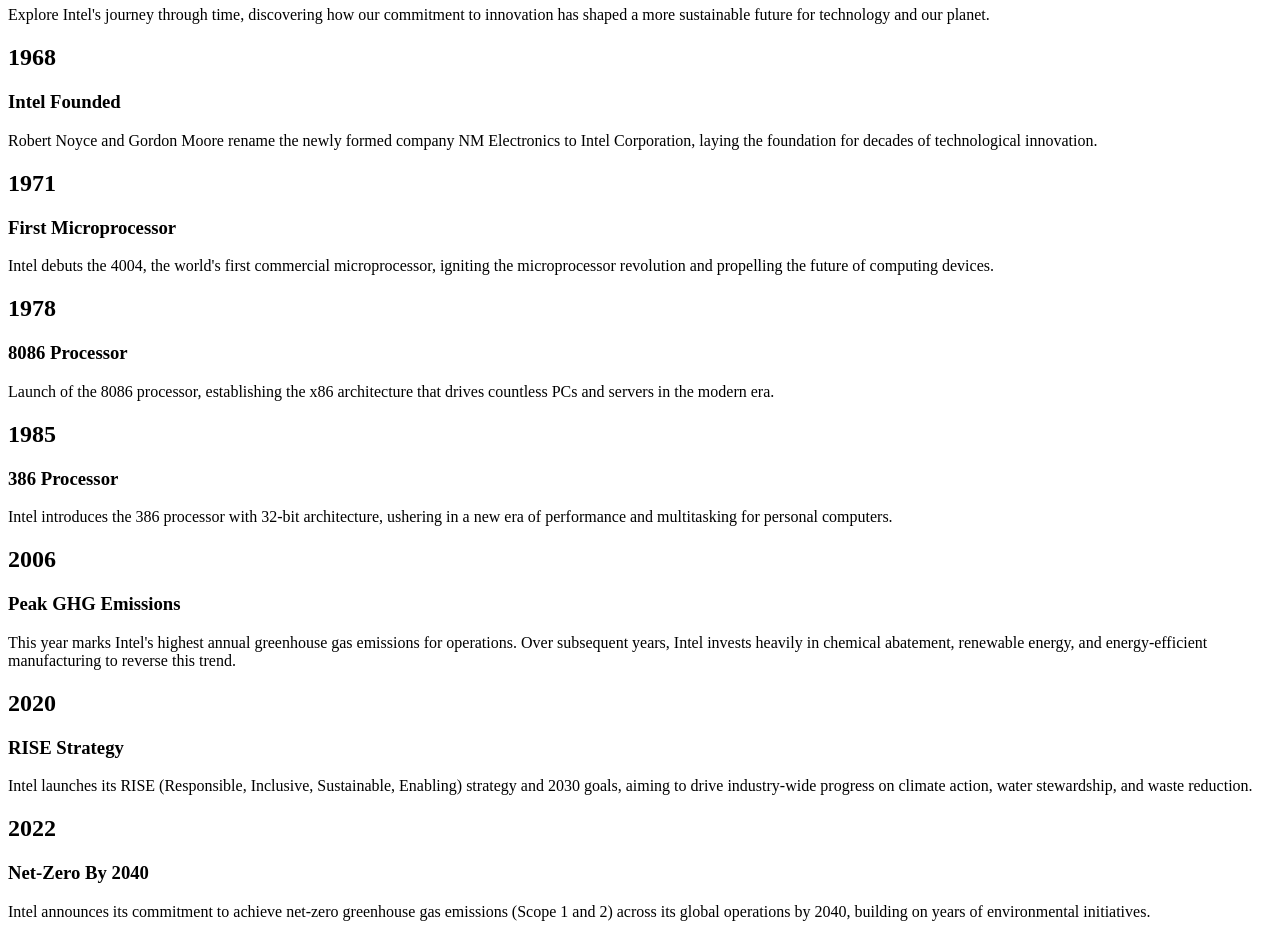
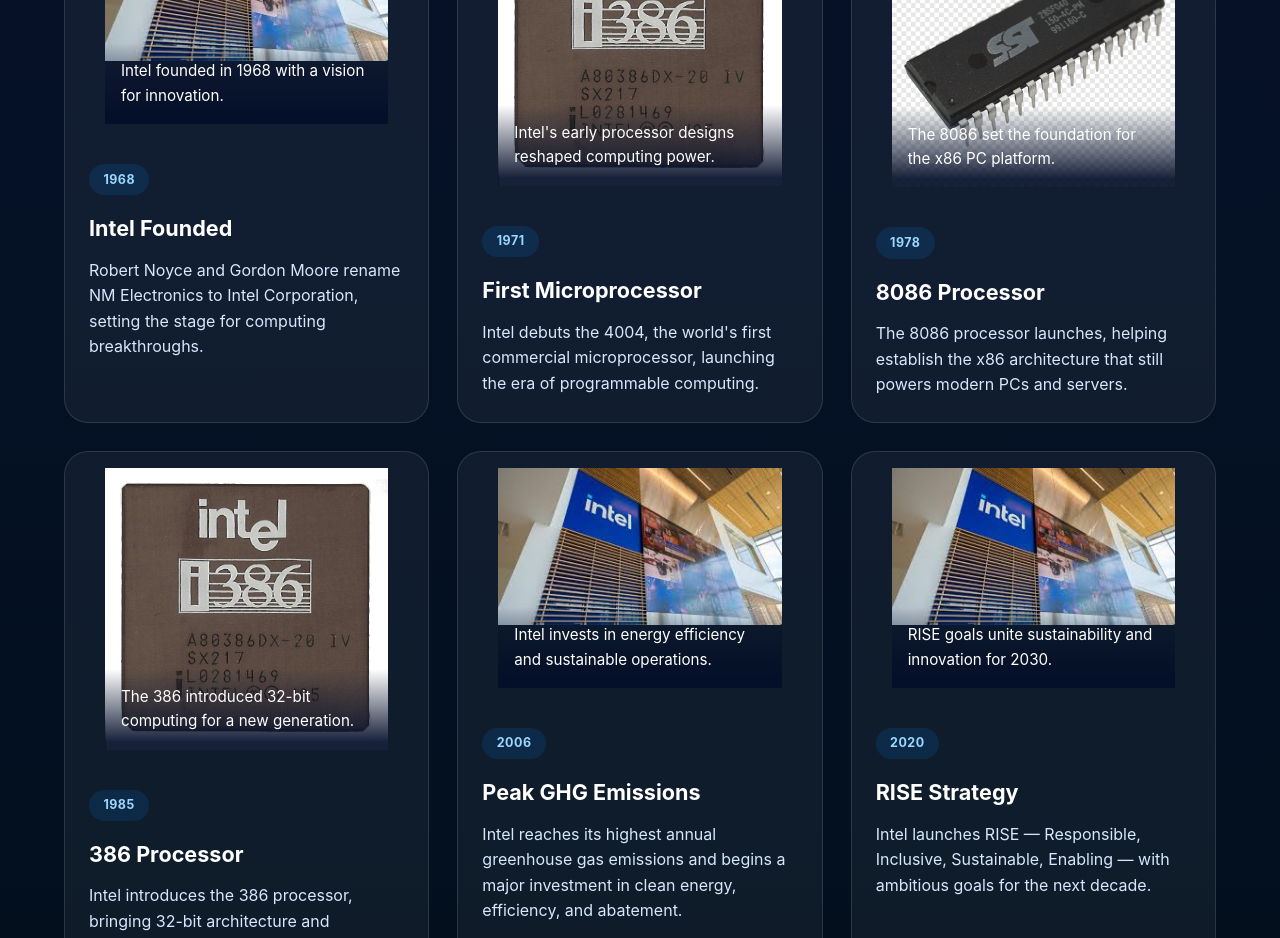
Before and after one commit to Benji20033/Intel, a plain HTML site: page index.html in a window 1280 px wide. Shown: the part 584-1522 px from the top of the page. Drawn offline with Linux system fonts and the light colour scheme.

Commit message:
changes layout and addes styles

```diff
--- a/index.html
+++ b/index.html
@@ -7,137 +7,169 @@
   <link rel="stylesheet" href="style.css" />
 </head>
 <body>
-
-  <!-- Header / Hero Section -->
-  <header>
+  <header class="hero">
+    <div class="hero-content">
+      <img class="logo" src="img/intel-header-logo.svg" alt="Intel Logo" />
       <div>
-      <!-- Ask Copilot to teach you about `.svg`. 🙂 You'll need to resize the logo with CSS. -->
-      <img src="img/intel-header-logo.svg" alt="Intel Logo" />
-      <!-- Main Heading -->
-      <h1>
-        Sustainability Through the Ages
-      </h1>
-
-      <!-- Subheading / Description -->
+        <h1>Sustainability Through the Ages</h1>
         <p>
-        Explore Intel's journey through time, discovering how our commitment
-        to innovation has shaped a more sustainable future for technology
-        and our planet.
+          Explore Intel's journey through time and discover how innovation,
+          responsibility, and sustainable design have shaped the future of
+          technology.
         </p>
+      </div>
     </div>
   </header>
 
-  <!-- Timeline Cards Section -->
-  <section>
+  <main class="timeline-page">
+    <section class="timeline-intro">
+      <h2>Intel Timeline</h2>
+      <p>
+        Each card highlights a milestone in Intel's history. Hover over a photo
+        to reveal a richer visual detail and learn more about Intel's progress.
+      </p>
+    </section>
 
-    <!-- Card 1: 1968 -->
-    <div>
-      <h2>1968</h2>
+    <section class="timeline-grid">
+      <article class="timeline-card">
+        <figure class="card-image">
+          <img src="img/company.jpg" alt="Intel founders and early headquarters" />
+          <figcaption>Intel founded in 1968 with a vision for innovation.</figcaption>
+        </figure>
+        <div class="card-copy">
+          <span class="card-year">1968</span>
           <h3>Intel Founded</h3>
-      <!-- Add image -->
           <p>
-        Robert Noyce and Gordon Moore rename the newly formed company
-        NM Electronics to Intel Corporation, laying the foundation for
-        decades of technological innovation.
+            Robert Noyce and Gordon Moore rename NM Electronics to Intel
+            Corporation, setting the stage for computing breakthroughs.
           </p>
         </div>
+      </article>
 
-    <!-- Card 2: 1971 -->
-    <div>
-      <h2>1971</h2>
+      <article class="timeline-card">
+        <figure class="card-image">
+          <img src="img/386.png" alt="Early Intel microprocessor architecture" />
+          <figcaption>Intel's early processor designs reshaped computing power.</figcaption>
+        </figure>
+        <div class="card-copy">
+          <span class="card-year">1971</span>
           <h3>First Microprocessor</h3>
-      <!-- Add image -->
           <p>
             Intel debuts the 4004, the world's first commercial microprocessor,
-        igniting the microprocessor revolution and propelling the future
-        of computing devices.
+            launching the era of programmable computing.
           </p>
         </div>
+      </article>
 
-    <!-- Card 3: 1978 -->
-    <div>
-      <h2>1978</h2>
+      <article class="timeline-card">
+        <figure class="card-image">
+          <img src="img/8086%20prosessor.png" alt="Intel 8086 processor packaging" />
+          <figcaption>The 8086 set the foundation for the x86 PC platform.</figcaption>
+        </figure>
+        <div class="card-copy">
+          <span class="card-year">1978</span>
           <h3>8086 Processor</h3>
-      <!-- Add image -->
           <p>
-        Launch of the 8086 processor, establishing the x86 architecture
-        that drives countless PCs and servers in the modern era.
+            The 8086 processor launches, helping establish the x86 architecture
+            that still powers modern PCs and servers.
           </p>
         </div>
+      </article>
 
-    <!-- Card 4: 1985 -->
-    <div>
-      <h2>1985</h2>
+      <article class="timeline-card">
+        <figure class="card-image">
+          <img src="img/386.png" alt="Intel 386 microprocessor illustration" />
+          <figcaption>The 386 introduced 32-bit computing for a new generation.</figcaption>
+        </figure>
+        <div class="card-copy">
+          <span class="card-year">1985</span>
           <h3>386 Processor</h3>
-      <!-- Add image -->
           <p>
-        Intel introduces the 386 processor with 32-bit architecture,
-        ushering in a new era of performance and multitasking for
-        personal computers.
+            Intel introduces the 386 processor, bringing 32-bit architecture and
+            advanced multitasking to a broader marketplace.
           </p>
         </div>
+      </article>
 
-    <!-- Card 5: 2006 -->
-    <div>
-      <h2>2006</h2>
+      <article class="timeline-card">
+        <figure class="card-image">
+          <img src="img/company.jpg" alt="Intel sustainability facility" />
+          <figcaption>Intel invests in energy efficiency and sustainable operations.</figcaption>
+        </figure>
+        <div class="card-copy">
+          <span class="card-year">2006</span>
           <h3>Peak GHG Emissions</h3>
-      <!-- Add image -->
           <p>
-        This year marks Intel's highest annual greenhouse gas emissions
-        for operations. Over subsequent years, Intel invests heavily in
-        chemical abatement, renewable energy, and energy-efficient
-        manufacturing to reverse this trend.
+            Intel reaches its highest annual greenhouse gas emissions and begins
+            a major investment in clean energy, efficiency, and abatement.
           </p>
         </div>
+      </article>
 
-    <!-- Card 6: 2020 -->
-    <div>
-      <h2>2020</h2>
+      <article class="timeline-card">
+        <figure class="card-image">
+          <img src="img/company.jpg" alt="Intel RISE sustainability strategy" />
+          <figcaption>RISE goals unite sustainability and innovation for 2030.</figcaption>
+        </figure>
+        <div class="card-copy">
+          <span class="card-year">2020</span>
           <h3>RISE Strategy</h3>
-      <!-- Add image -->
           <p>
-        Intel launches its RISE (Responsible, Inclusive, Sustainable,
-        Enabling) strategy and 2030 goals, aiming to drive industry-wide
-        progress on climate action, water stewardship, and waste reduction.
+            Intel launches RISE — Responsible, Inclusive, Sustainable, Enabling —
+            with ambitious goals for the next decade.
           </p>
         </div>
+      </article>
 
-    <!-- Card 7: 2022 -->
-    <div>
-      <h2>2022</h2>
+      <article class="timeline-card">
+        <figure class="card-image">
+          <img src="img/company.jpg" alt="Intel commitment to net zero emissions" />
+          <figcaption>Intel commits to net-zero emissions across operations by 2040.</figcaption>
+        </figure>
+        <div class="card-copy">
+          <span class="card-year">2022</span>
           <h3>Net-Zero By 2040</h3>
-      <!-- Add image -->
           <p>
-        Intel announces its commitment to achieve net-zero greenhouse
-        gas emissions (Scope 1 and 2) across its global operations
-        by 2040, building on years of environmental initiatives.
+            Intel announces a global commitment to reach net-zero Scope 1 and 2
+            greenhouse gas emissions by 2040.
           </p>
         </div>
+      </article>
 
-    <!-- Card 8: 2023 -->
-    <div>
-      <h2>2023</h2>
+      <article class="timeline-card">
+        <figure class="card-image">
+          <img src="img/company.jpg" alt="Renewable energy powering Intel facilities" />
+          <figcaption>Intel moves nearly entirely to renewable electricity worldwide.</figcaption>
+        </figure>
+        <div class="card-copy">
+          <span class="card-year">2023</span>
           <h3>Renewable Electricity</h3>
-      <!-- Add image -->
           <p>
-        The company achieves 99% renewable electricity usage worldwide,
-        helping to drastically lower carbon emissions and driving progress
-        toward Intel's long-term sustainability goals.
+            Intel reaches 99% renewable electricity usage across its global
+            facilities, a major sustainability milestone.
           </p>
         </div>
+      </article>
 
-    <!-- Card 9: 2024 -->
-    <div>
-      <h2>2024</h2>
+      <article class="timeline-card">
+        <figure class="card-image">
+          <img src="img/company.jpg" alt="Sustainability summit with Intel leaders" />
+          <figcaption>Industry leaders collaborate at Intel's Sustainability Summit.</figcaption>
+        </figure>
+        <div class="card-copy">
+          <span class="card-year">2024</span>
           <h3>Sustainability Summit</h3>
-      <!-- Add image -->
           <p>
-        Intel hosts its first Sustainability Summit, uniting suppliers,
-        government officials, and industry leaders to collaborate on
-        next-generation sustainable semiconductor manufacturing.
+            Intel hosts a global Sustainability Summit, bringing together leaders
+            to accelerate sustainable semiconductor manufacturing.
           </p>
         </div>
+      </article>
     </section>
-  <p>Scroll to view timeline | Hover over cards to learn more!</p>
+  </main>
+
+  <footer class="page-note">
+    <p>Designed with Intel brand colors: blue, white, and black.</p>
+  </footer>
 </body>
 </html>
--- a/style.css
+++ b/style.css
@@ -1 +1,193 @@
-/* Add your CSS here */
+/* Intel-themed timeline styles */
+:root {
+  color-scheme: dark;
+  font-family: Inter, system-ui, -apple-system, BlinkMacSystemFont, "Segoe UI", sans-serif;
+  color: #f4f7fb;
+  background-color: #08122e;
+  line-height: 1.6;
+}
+
+* {
+  box-sizing: border-box;
+}
+
+body {
+  margin: 0;
+  min-height: 100vh;
+  background: linear-gradient(180deg, #08122e 0%, #03101f 65%, #000000 100%);
+}
+
+img {
+  max-width: 100%;
+  display: block;
+}
+
+.hero {
+  padding: 3rem 1.5rem;
+  background: linear-gradient(135deg, rgba(0, 113, 197, 0.95), rgba(2, 19, 71, 0.95));
+  color: #ffffff;
+}
+
+.hero-content {
+  max-width: 1200px;
+  margin: 0 auto;
+  display: grid;
+  grid-template-columns: auto 1fr;
+  gap: 1.5rem;
+  align-items: center;
+}
+
+.logo {
+  width: 100px;
+  filter: brightness(1.2);
+}
+
+.hero h1 {
+  margin: 0;
+  font-size: clamp(2.4rem, 5vw, 4rem);
+  letter-spacing: -0.04em;
+}
+
+.hero p {
+  margin: 1rem 0 0;
+  max-width: 720px;
+  color: rgba(255, 255, 255, 0.92);
+  font-size: 1.05rem;
+}
+
+.timeline-page {
+  max-width: 1200px;
+  margin: 0 auto;
+  padding: 2rem 1.5rem 4rem;
+}
+
+.timeline-intro {
+  text-align: center;
+  margin-bottom: 2rem;
+}
+
+.timeline-intro h2 {
+  margin: 0;
+  font-size: clamp(2rem, 4vw, 2.8rem);
+  color: #80b8ff;
+}
+
+.timeline-intro p {
+  margin: 1rem auto 0;
+  max-width: 760px;
+  color: #dbe8ff;
+  font-size: 1rem;
+}
+
+.timeline-grid {
+  display: grid;
+  gap: 1.75rem;
+  grid-template-columns: repeat(auto-fit, minmax(280px, 1fr));
+}
+
+.timeline-card {
+  background: rgba(255, 255, 255, 0.05);
+  border: 1px solid rgba(255, 255, 255, 0.12);
+  border-radius: 24px;
+  overflow: hidden;
+  backface-visibility: hidden;
+  transition: transform 250ms ease, box-shadow 250ms ease, border-color 250ms ease;
+}
+
+.timeline-card:hover {
+  transform: translateY(-8px);
+  box-shadow: 0 28px 60px rgba(0, 0, 0, 0.35);
+  border-color: rgba(0, 113, 197, 0.45);
+}
+
+.card-image {
+  position: relative;
+  overflow: hidden;
+  min-height: 220px;
+}
+
+.card-image img {
+  width: 100%;
+  height: 100%;
+  object-fit: cover;
+  transition: transform 350ms ease, filter 350ms ease;
+}
+
+.timeline-card:hover .card-image img {
+  transform: scale(1.08);
+  filter: brightness(1.05) saturate(1.05);
+}
+
+.card-image figcaption {
+  position: absolute;
+  left: 0;
+  right: 0;
+  bottom: 0;
+  padding: 1rem;
+  color: #ffffff;
+  background: linear-gradient(180deg, transparent 0%, rgba(3, 14, 41, 0.92) 90%);
+  font-size: 0.95rem;
+}
+
+.card-copy {
+  padding: 1.5rem;
+}
+
+.card-year {
+  display: inline-block;
+  padding: 0.35rem 0.9rem;
+  border-radius: 999px;
+  background: rgba(0, 113, 197, 0.18);
+  color: #9cd7ff;
+  font-weight: 700;
+  letter-spacing: 0.04em;
+  text-transform: uppercase;
+  font-size: 0.78rem;
+}
+
+.timeline-card h3 {
+  margin: 1rem 0 0.75rem;
+  font-size: 1.35rem;
+  color: #ffffff;
+}
+
+.timeline-card p {
+  margin: 0;
+  color: #d8e7ff;
+  font-size: 1rem;
+}
+
+.page-note {
+  text-align: center;
+  color: #a9c9ff;
+  padding-bottom: 2rem;
+}
+
+.page-note p {
+  margin: 0;
+}
+
+@media (max-width: 760px) {
+  .hero-content {
+    grid-template-columns: 1fr;
+    text-align: center;
+  }
+
+  .logo {
+    margin: 0 auto;
+  }
+
+  .timeline-card {
+    border-radius: 20px;
+  }
+}
+
+@media (max-width: 460px) {
+  .hero {
+    padding: 2rem 1rem;
+  }
+
+  .timeline-page {
+    padding: 1.5rem 1rem 3rem;
+  }
+}
```
Lines whose indentation alone changed are shown as unchanged.
